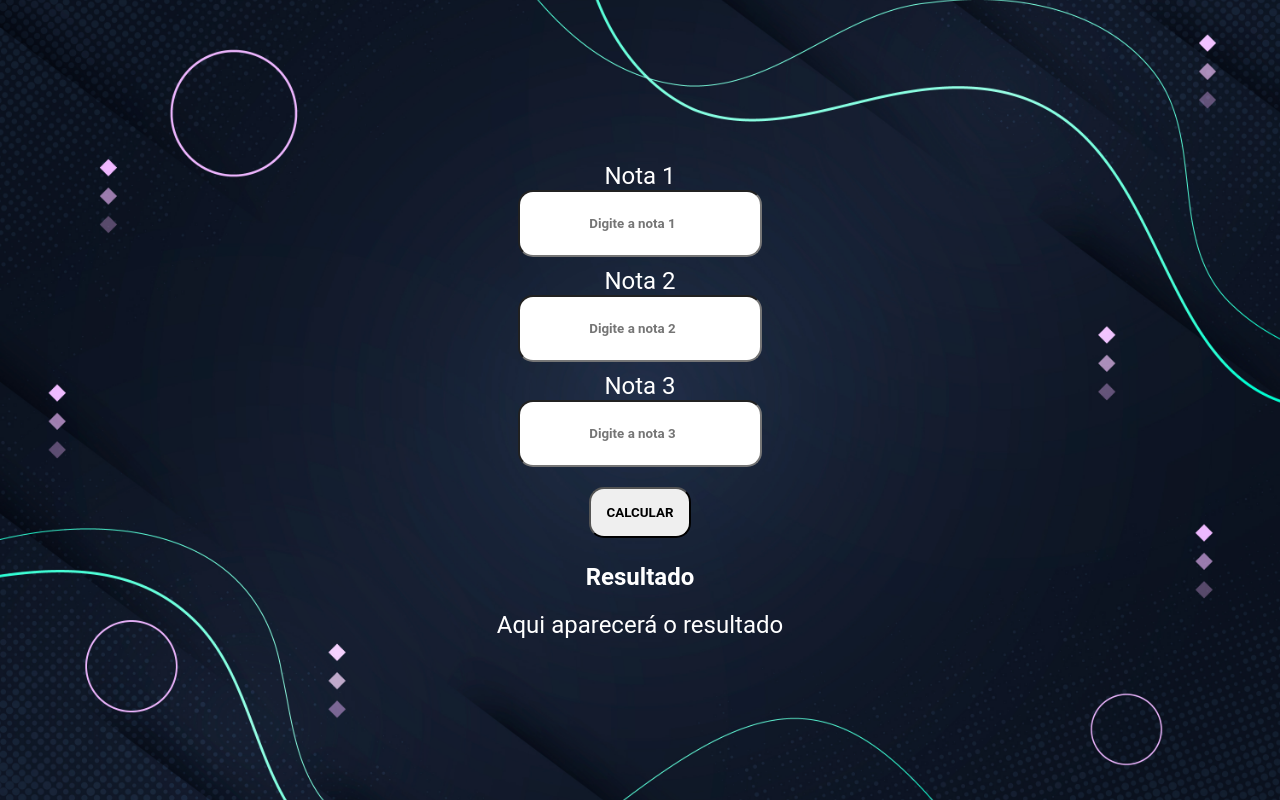
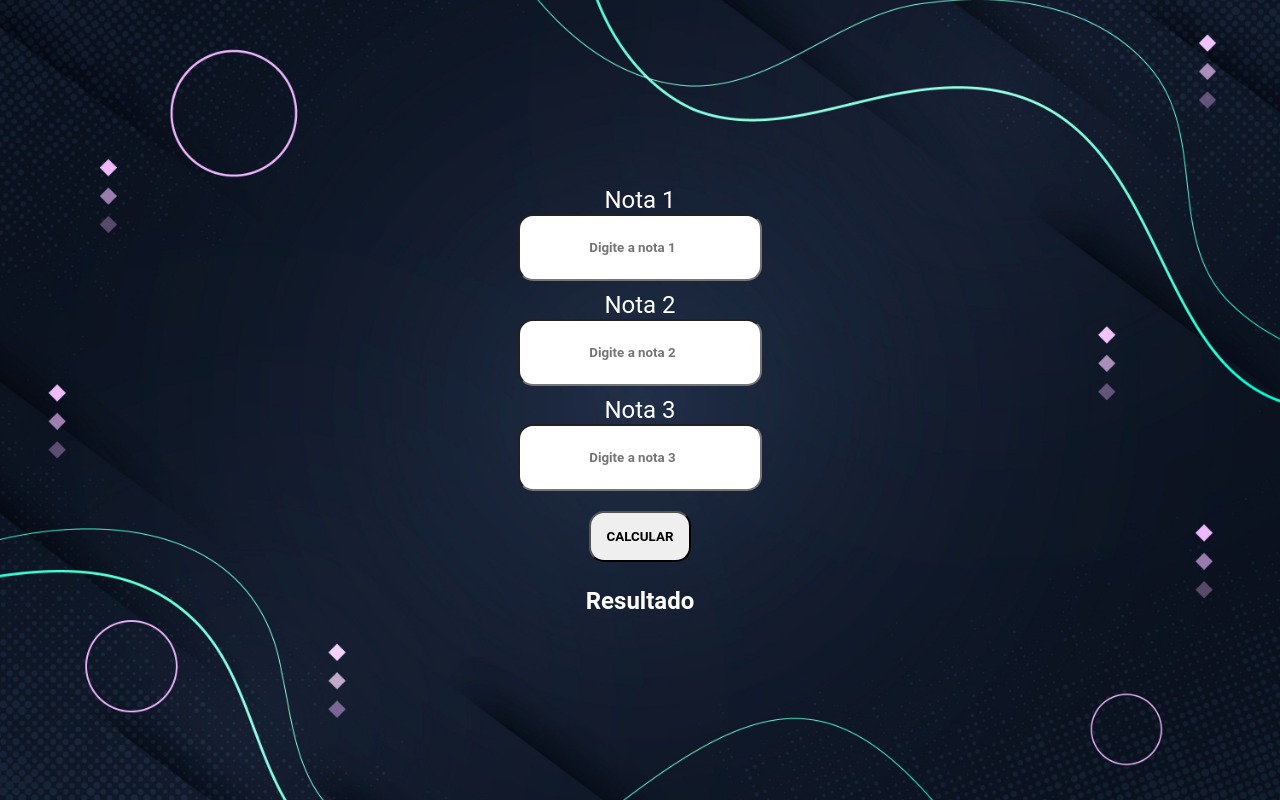
Before and after one commit to MayranAdriel/calculoMediaFinal, a website built with webpack: page index.html in a window 1280 px wide. Built offline with nearby package versions, Linux system fonts and the light colour scheme.

Commit message:
ajustando html

```diff
--- a/index.html
+++ b/index.html
@@ -35,7 +35,7 @@
   </div>
   <div id="resposta">
     <h2>Resultado</h2>
-    <p id="resultado">Aqui aparecerá o resultado</p>
+    <p id="resultado"></p>
     <p id="quantoPrecisa"></p>
   </div>
 </div>
```
